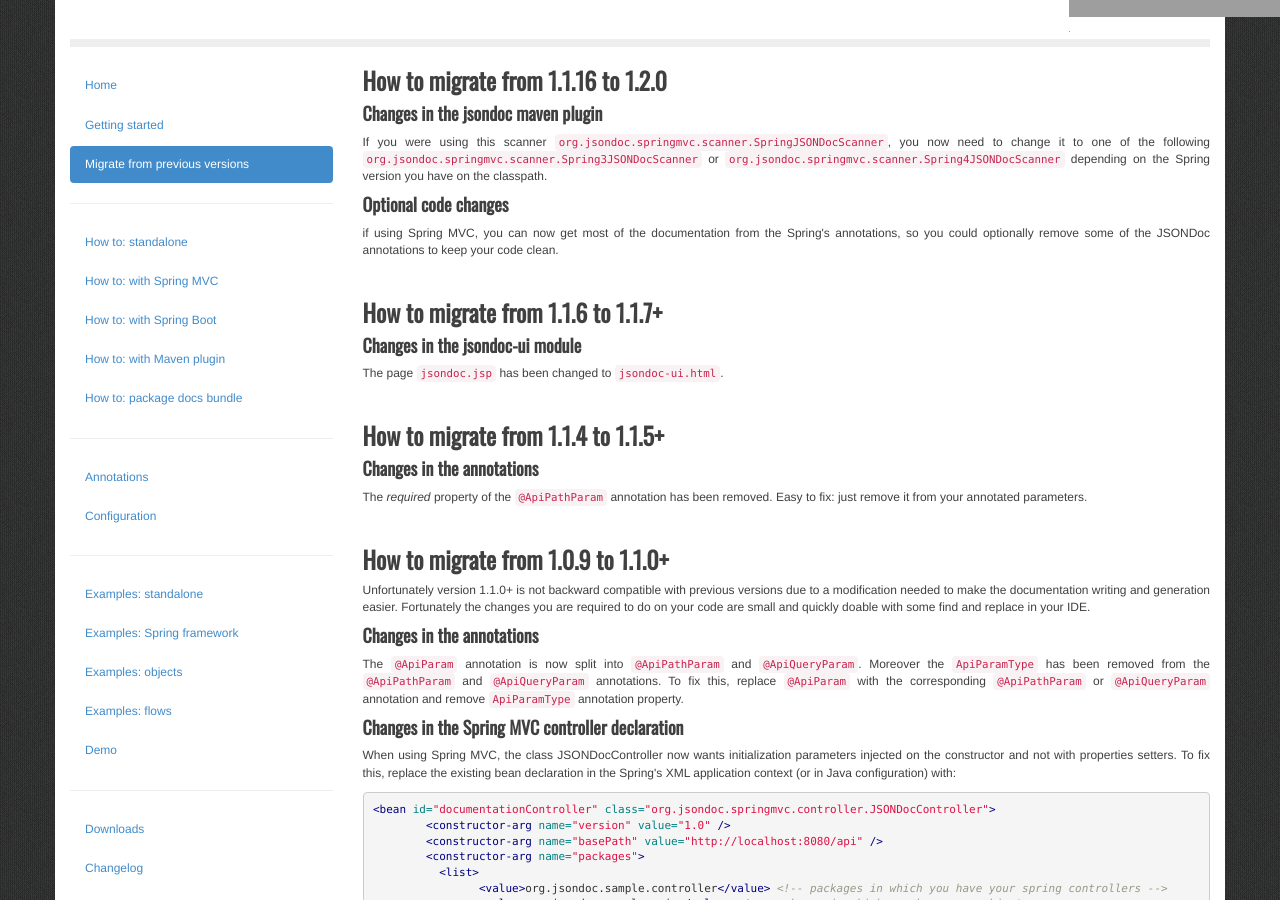
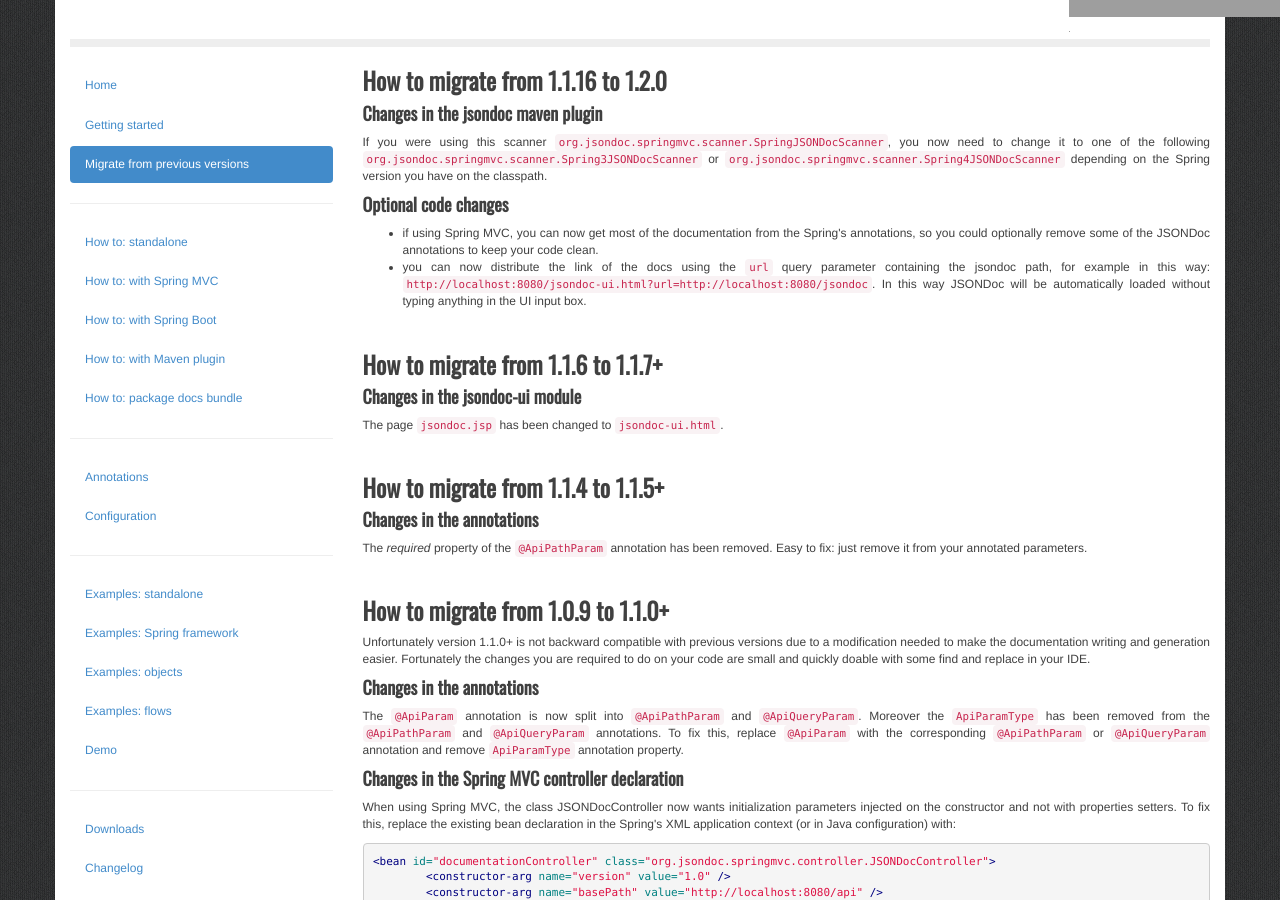
Before and after one commit to fabiomaffioletti/jsondoc, a Jekyll site: the page built from migration-notes.html, in a window 1280 px wide and 900 px high, scrolled down 393 px. Built offline with Jekyll 4.4.1, drawn with Linux system fonts in a browser that asks for light colours; nearby versions of some CDN libraries; some web fonts are replaced; Markdown is read by kramdown in place of the engine named in the settings; grey boxes are pictures that could not be loaded.

Commit message:
docs for version 1.2.0

```diff
--- a/migration-notes.html
+++ b/migration-notes.html
@@ -7,7 +7,11 @@ title: Migration notes
 <h4>Changes in the jsondoc maven plugin</h4>
 <p>If you were using this scanner <code>org.jsondoc.springmvc.scanner.SpringJSONDocScanner</code>, you now need to change it to one of the following <code>org.jsondoc.springmvc.scanner.Spring3JSONDocScanner</code> or <code>org.jsondoc.springmvc.scanner.Spring4JSONDocScanner</code> depending on the Spring version you have on the classpath.</p>
 <h4>Optional code changes</h4>
-<p>if using Spring MVC, you can now get most of the documentation from the Spring's annotations, so you could optionally remove some of the JSONDoc annotations to keep your code clean.</p>
+<p>
+	<ul>
+		<li>if using Spring MVC, you can now get most of the documentation from the Spring's annotations, so you could optionally remove some of the JSONDoc annotations to keep your code clean.</li>
+		<li>you can now distribute the link of the docs using the <code>url</code> query parameter containing the jsondoc path, for example in this way: <code>http://localhost:8080/jsondoc-ui.html?url=http://localhost:8080/jsondoc</code>. In this way JSONDoc will be automatically loaded without typing anything in the UI input box.</li>
+	</ul></p>
 
 <h3 class="spaced">How to migrate from 1.1.6 to 1.1.7+</h3>
 <h4>Changes in the jsondoc-ui module</h4>
```
